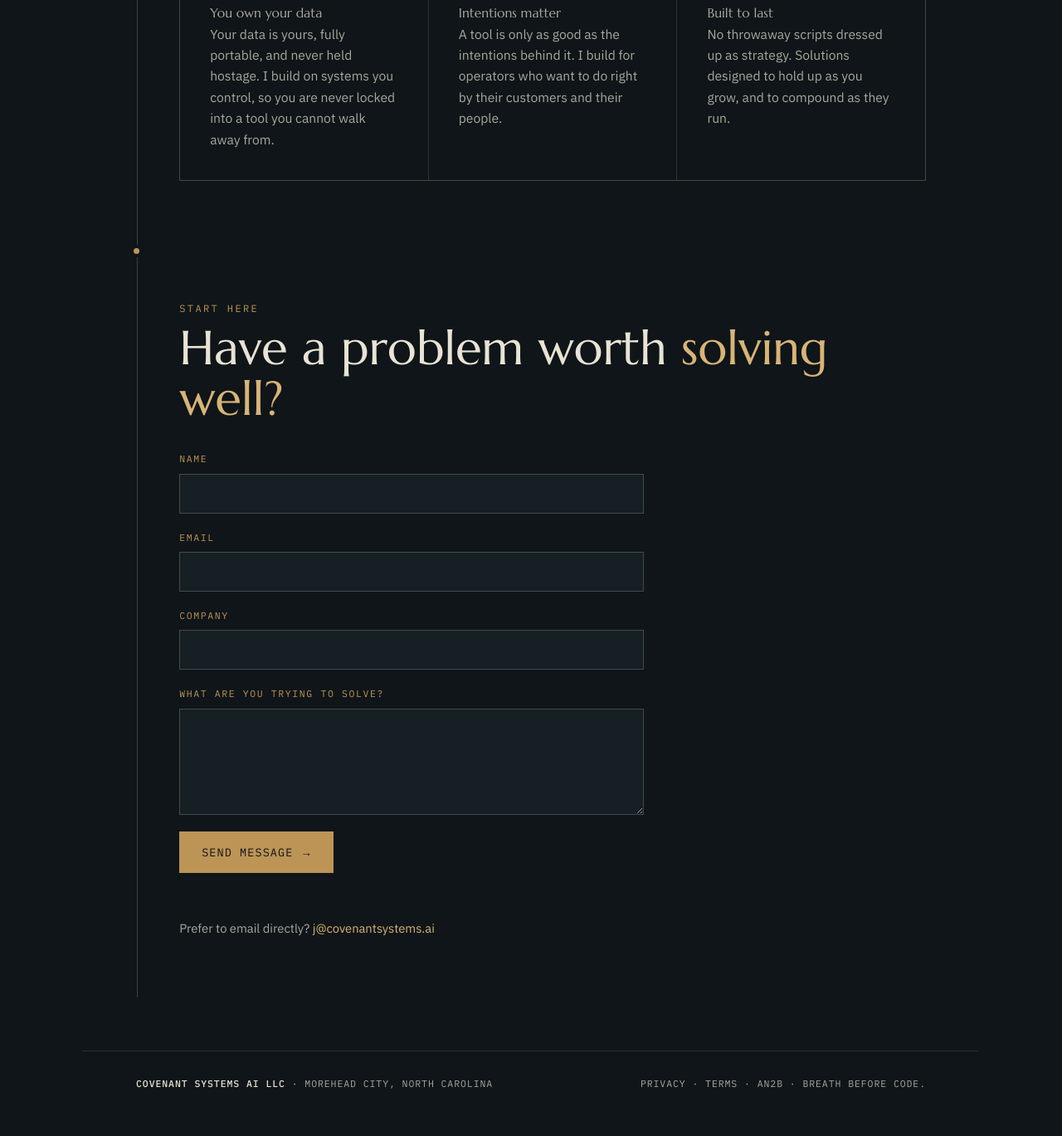
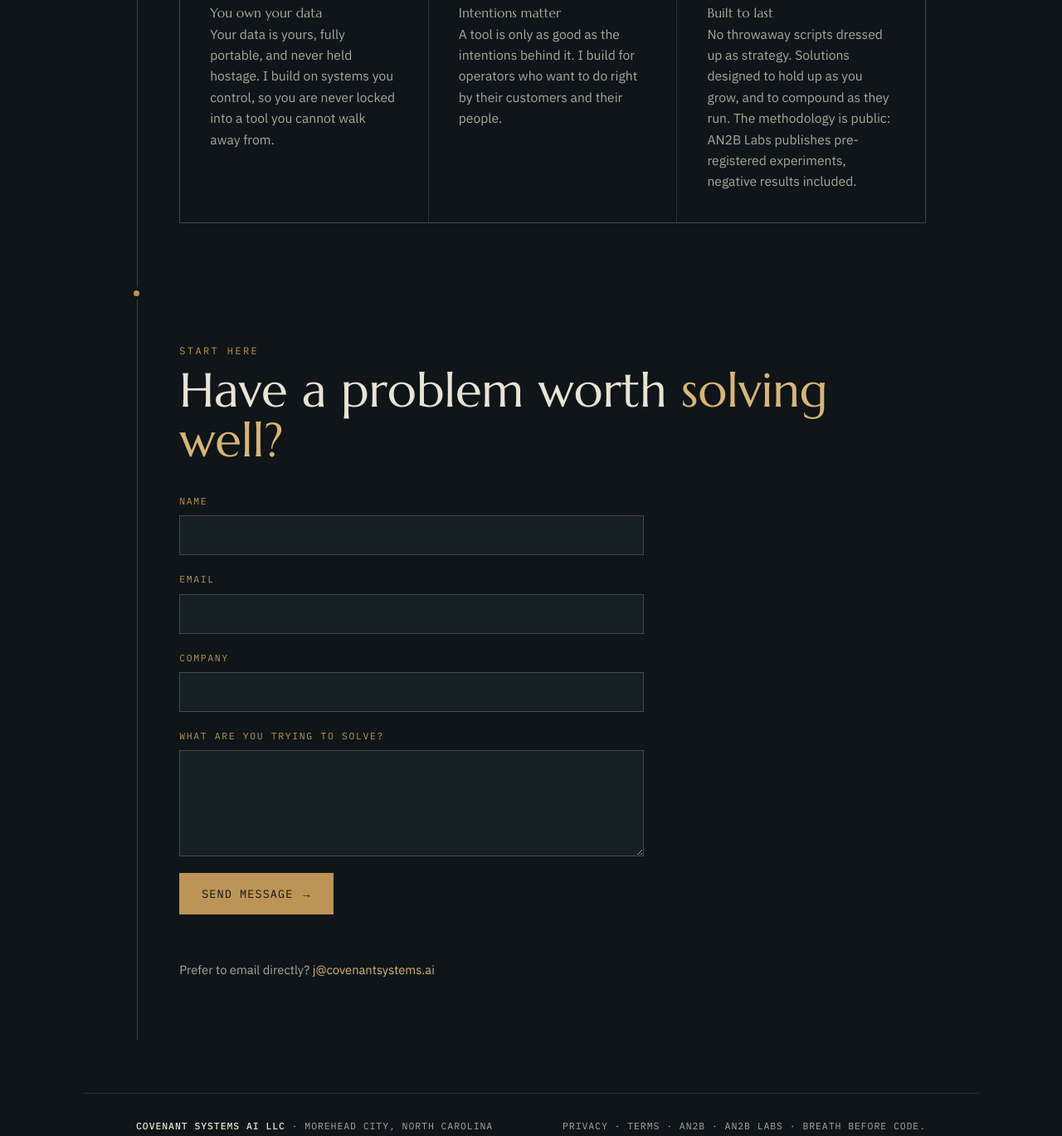
Before and after one commit to jcools1977/covenantsystems.ai, a website: page index.html in a window 1280 px wide. Shown: the part 2350-3719 px from the top of the page at 83% size. Before the commit the page ends 3696 px from the top, so only its background shows below. Drawn offline with Linux system fonts and the light colour scheme.

Commit message:
Link AN2B Labs: footer link plus methodology line in Built to last principle

```diff
--- a/index.html
+++ b/index.html
@@ -465,7 +465,7 @@
         </div>
         <div class="cell">
           <p class="k">Built to last</p>
-          <p>No throwaway scripts dressed up as strategy. Solutions designed to hold up as you grow, and to compound as they run.</p>
+          <p>No throwaway scripts dressed up as strategy. Solutions designed to hold up as you grow, and to compound as they run. The methodology is public: <a href="https://an2b.com/labs" rel="noopener">AN2B Labs</a> publishes pre-registered experiments, negative results included.</p>
         </div>
       </div>
     </section>
@@ -505,7 +505,7 @@
 
 <footer class="site">
   <span><b>Covenant Systems AI LLC</b> · Morehead City, North Carolina</span>
-  <span class="foot-links"><a href="/privacy.html">Privacy</a> · <a href="/terms.html">Terms</a> · <a href="https://an2b.com" rel="noopener">AN2B</a> · Breath before code.</span>
+  <span class="foot-links"><a href="/privacy.html">Privacy</a> · <a href="/terms.html">Terms</a> · <a href="https://an2b.com" rel="noopener">AN2B</a> · <a href="https://an2b.com/labs" rel="noopener">AN2B Labs</a> · Breath before code.</span>
 </footer>
 
 <script>
```
